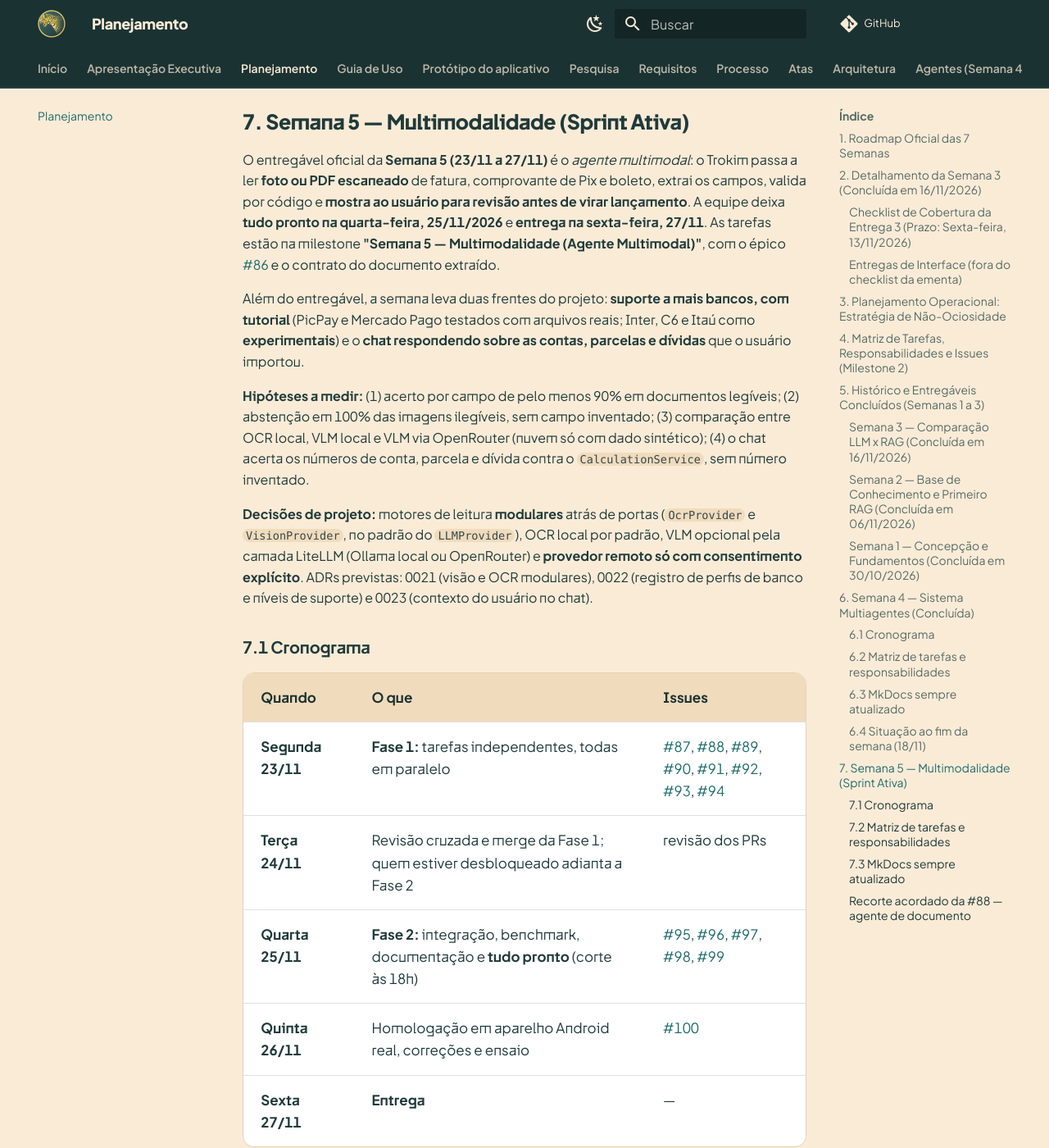
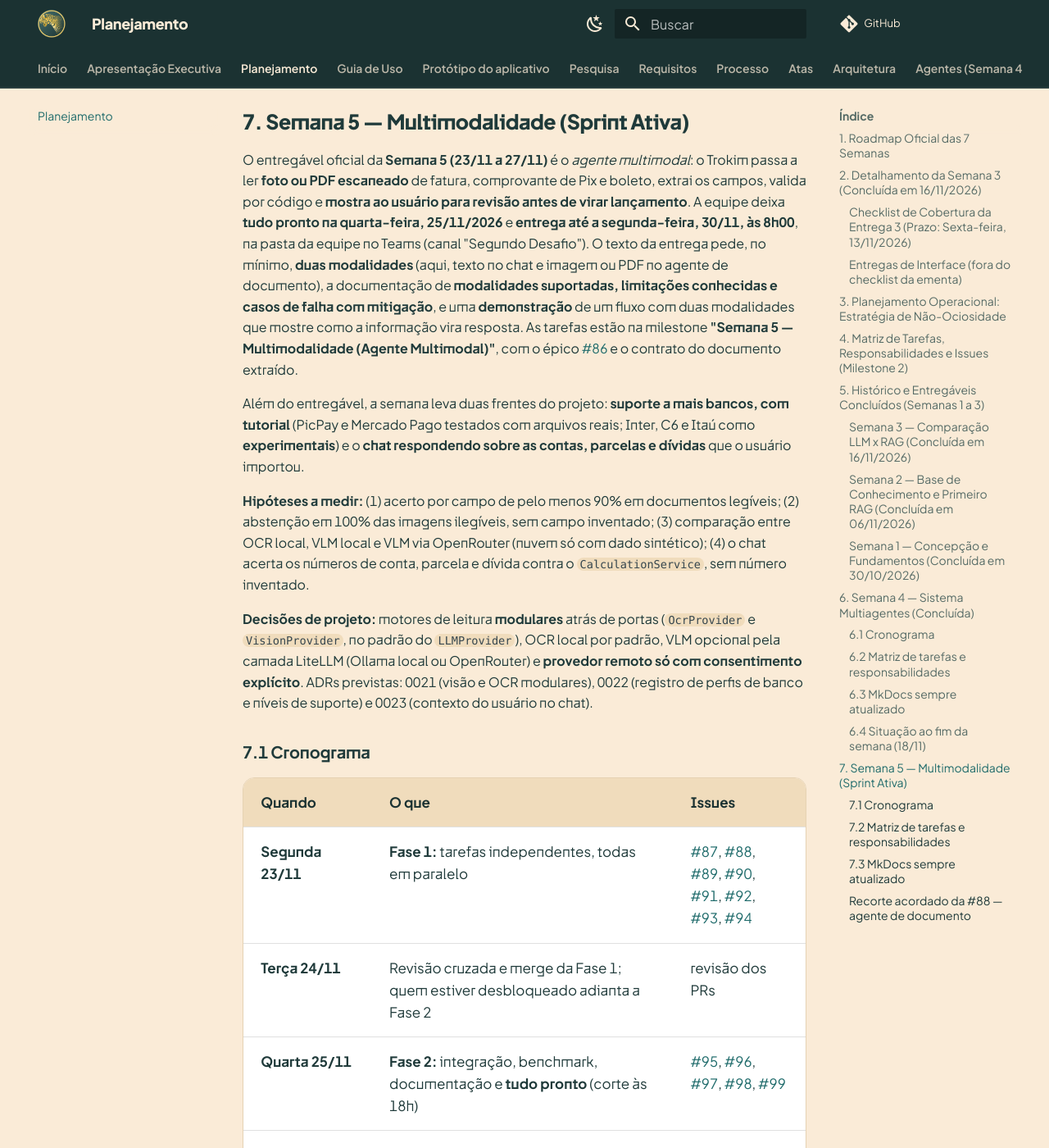
Before and after one commit to moonshinerd/trokim, an MkDocs documentation site: the page built from docs/planejamento.md, in a window 1280 px wide and 1400 px high, scrolled down 12677 px. Shown: the whole window at 82% size. Built offline with MkDocs 1.6.1 and Material for MkDocs 9.7.7, drawn with Linux system fonts in a browser that asks for light colours; comment, search, counter and statistics services are not loaded; some of the changed text lies outside the part shown.

Commit message:
docs: prazo da Entrega 5 na segunda 30/11 às 8h e exigências do texto da entrega
A descrição adicional da entrega define o prazo na segunda às 8h no Teams e pede duas modalidades, documentação de modalidades, limitações e casos de falha, e demonstração. O planejamento passa a refletir isso e a sexta a domingo viram margem de segurança.

````diff
--- a/docs/planejamento.md
+++ b/docs/planejamento.md
@@ -238,7 +238,7 @@ comprimido e preparado por `make build` ([ADR 0020](adr/0020-categorizacao-por-c
 
 ## 7. Semana 5 — Multimodalidade (Sprint Ativa)
 
-O entregável oficial da **Semana 5 (23/11 a 27/11)** é o *agente multimodal*: o Trokim passa a ler **foto ou PDF escaneado** de fatura, comprovante de Pix e boleto, extrai os campos, valida por código e **mostra ao usuário para revisão antes de virar lançamento**. A equipe deixa **tudo pronto na quarta-feira, 25/11/2026** e **entrega na sexta-feira, 27/11**. As tarefas estão na milestone **"Semana 5 — Multimodalidade (Agente Multimodal)"**, com o épico [#86](https://github.com/moonshinerd/trokim/issues/86) e o contrato do documento extraído.
+O entregável oficial da **Semana 5 (23/11 a 27/11)** é o *agente multimodal*: o Trokim passa a ler **foto ou PDF escaneado** de fatura, comprovante de Pix e boleto, extrai os campos, valida por código e **mostra ao usuário para revisão antes de virar lançamento**. A equipe deixa **tudo pronto na quarta-feira, 25/11/2026** e **entrega até a segunda-feira, 30/11, às 8h00**, na pasta da equipe no Teams (canal "Segundo Desafio"). O texto da entrega pede, no mínimo, **duas modalidades** (aqui, texto no chat e imagem ou PDF no agente de documento), a documentação de **modalidades suportadas, limitações conhecidas e casos de falha com mitigação**, e uma **demonstração** de um fluxo com duas modalidades que mostre como a informação vira resposta. As tarefas estão na milestone **"Semana 5 — Multimodalidade (Agente Multimodal)"**, com o épico [#86](https://github.com/moonshinerd/trokim/issues/86) e o contrato do documento extraído.
 
 Além do entregável, a semana leva duas frentes do projeto: **suporte a mais bancos, com tutorial** (PicPay e Mercado Pago testados com arquivos reais; Inter, C6 e Itaú como **experimentais**) e o **chat respondendo sobre as contas, parcelas e dívidas** que o usuário importou.
 
@@ -254,7 +254,8 @@ Além do entregável, a semana leva duas frentes do projeto: **suporte a mais ba
 | **Terça 24/11** | Revisão cruzada e merge da Fase 1; quem estiver desbloqueado adianta a Fase 2 | revisão dos PRs |
 | **Quarta 25/11** | **Fase 2:** integração, benchmark, documentação e **tudo pronto** (corte às 18h) | [#95](https://github.com/moonshinerd/trokim/issues/95), [#96](https://github.com/moonshinerd/trokim/issues/96), [#97](https://github.com/moonshinerd/trokim/issues/97), [#98](https://github.com/moonshinerd/trokim/issues/98), [#99](https://github.com/moonshinerd/trokim/issues/99) |
 | **Quinta 26/11** | Homologação em aparelho Android real, correções e ensaio | [#100](https://github.com/moonshinerd/trokim/issues/100) |
-| **Sexta 27/11** | **Entrega** | — |
+| **Sexta 27/11 a domingo 29/11** | Margem de segurança: ensaio, correção do que quebra a demonstração e conferência do envio (sem funcionalidade nova) | — |
+| **Segunda 30/11, 8h00** | **Entrega** no Teams | — |
 
 ```mermaid
 flowchart TD
````
